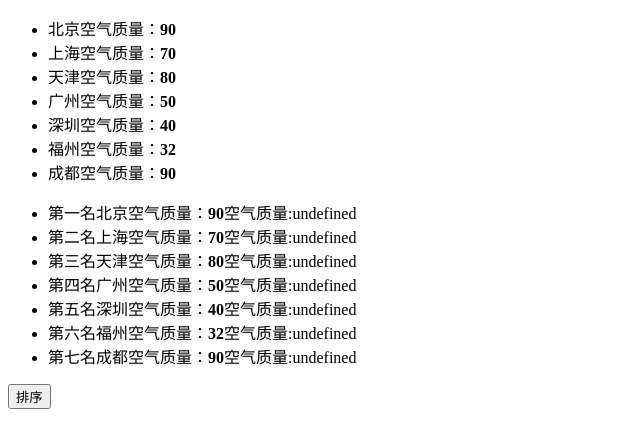
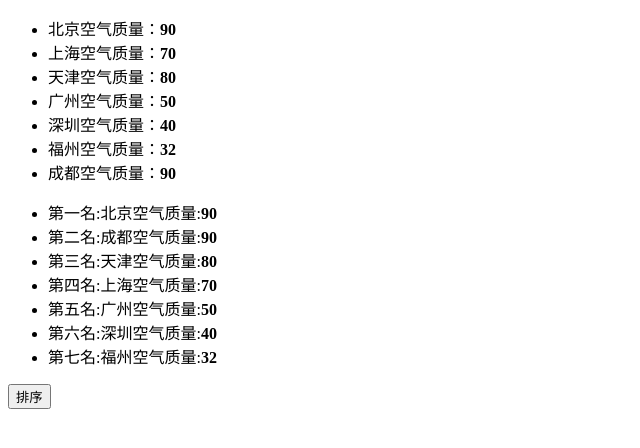
Before and after one commit to Lojze/ife, a plain HTML site: page ife03.html in a window 1280 px wide. Both pictures are taken after a click on the button "排序". Shown: the whole page, without its empty margins (0-640 px from the left). Drawn offline with Linux system fonts and the light colour scheme.

Commit message:
优化之后

```diff
--- a/ife03.html
+++ b/ife03.html
@@ -49,11 +49,11 @@
     var list = document.getElementById('source').getElementsByTagName('li');
     var data = [];
     for(var i = 0; i< list.length;i++){
-      data.push(list[i].innerHTML.split('空气质量：<b>'));
+      console.log(list[i].textContent);
+      data.push(list[i].textContent.split('空气质量：'));
     }
     return data;
   }
-  getData()
   /**
    * sortAqiData
    * 按空气质量对data进行从小到大的排序
@@ -77,7 +77,7 @@
     var dLis = ['一','二','三','四','五','六','七'];
     for(var i = 0;i<data.length;i++){
       //li += '<li>' + '第' + (parseInt(i)+1) + '名：'+ data[i][0] +'空气质量：' + data[i][1]
-      li += '<li>' + '第' + dLis[i] + '名' + data[i][0] + '空气质量:' + data[i][1]
+      li += '<li>' + '第' + dLis[i] + '名:' + data[i][0] + '空气质量:' + '<b>' +data[i][1] + '</b>'
     }
     resort.innerHTML = li;
   }
@@ -90,9 +90,7 @@
 
   function init() {
     var btn = document.getElementById('sort-btn');
-    btn.onclick = function () {
-      btnHandle()
-    };
+    btn.onclick = btnHandle
     // 在这下面给sort-btn绑定一个点击事件，点击时触发btnHandle函数
 
   }
```
